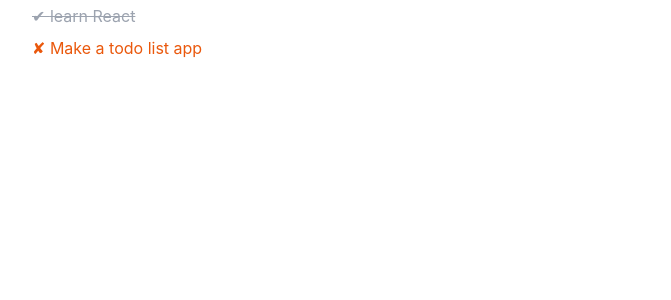
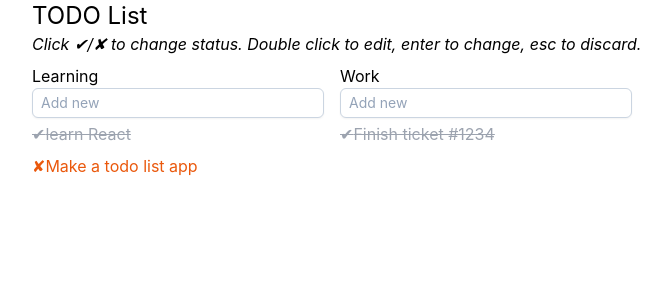
Before and after one commit to linhx/react-todolist, a React (Create React App) app: page / in a window 1280 px wide. Shown: the top 300 px of the page, without its empty margins (0-671 px from the left). Built offline with nearby package versions, Linux system fonts and the light colour scheme.

Commit message:
styling; add new todo;

```diff
--- a/src/App.css
+++ b/src/App.css
@@ -27,3 +27,7 @@
     transform: rotate(360deg);
   }
 }
+
+.input {
+  @apply w-full px-2 py-1 bg-white border shadow-sm border-slate-300 placeholder-slate-400 focus:outline-none focus:border-sky-500 focus:ring-sky-500 rounded-md sm:text-sm focus:ring-1;
+}
--- a/src/App.js
+++ b/src/App.js
@@ -6,6 +6,7 @@
   const [todoLists, setTodoLists] = useState([
     {
       id: 1,
+      name: 'Learning',
       todos: [
         {
           id: 1,
@@ -16,6 +17,17 @@
           id: 2,
           isComplete: false,
           content: 'Make a todo list app'
+        }
+      ]
+    },
+    {
+      id: 2,
+      name: 'Work',
+      todos: [
+        {
+          id: 3,
+          isComplete: true,
+          content: 'Finish ticket #1234'
         }
       ]
     }
@@ -29,15 +41,31 @@
     todo.content = content;
     setTodoLists(todoLists.slice());
   }
+  const addTodo = (todoList, content) => {
+    todoList.todos.unshift({
+      id: new Date(),
+      isComplete: false,
+      content
+    });
+    setTodoLists(todoLists.slice());
+  }
 
   const todoListComp = todoLists.map(todoList => <TodoList
     key={todoList.id}
+    name={todoList.name}
     todos={todoList.todos}
     changeState={changeState}
-    changeContent={changeContent} />);
+    changeContent={changeContent}
+    add={(content) => addTodo(todoList, content)} />);
   return (
     <div className="App max-w-8xl mx-auto px-4 sm:px-6 md:px-8">
-      {todoListComp}
+      <div className="pb-2">
+        <h4 className='text-2xl'>TODO List</h4>
+        <i>Click ✔/✘ to change status. Double click to edit, enter to change, esc to discard.</i>
+      </div>
+      <div className='grid grid-cols-4 gap-4'>
+        {todoListComp}
+      </div>
     </div>
   );
 }
--- a/src/components/Status.js
+++ b/src/components/Status.js
@@ -1,9 +1,10 @@
 function Status({
   isComplete,
-  onClick
+  onClick,
+  className
 }) {
   const label = isComplete ? '✔ ' : '✘ '
-  return <span className="cursor-pointer" onClick={() => onClick(!isComplete)}>{label}</span>
+  return <span className={className + ' cursor-pointer select-none'} onClick={() => onClick(!isComplete)}>{label}</span>
 }
 
 export default Status;
--- a/src/components/TodoContent.js
+++ b/src/components/TodoContent.js
@@ -2,7 +2,8 @@
 
 function TodoContent({
   content,
-  onChange
+  onChange,
+  className
 }) {
   const [isEdit, setIsEdit] = useState(false);
   const textInput = useRef(null);
@@ -37,13 +38,14 @@
   }
 
   if (isEdit) {
-    return <input ref={textInput}
-      className="px-2 py-1 bg-white border shadow-sm border-slate-300 placeholder-slate-400 focus:outline-none focus:border-sky-500 focus:ring-sky-500 rounded-md sm:text-sm focus:ring-1"
+    return <input
+      ref={textInput}
+      className={className + ' input no-underline'}
       value={cloneContent}
       onChange={(e) => {setCloneContent(e.target.value)}}
       onKeyDown={onKeyDown} />
   } else {
-    return <span className="cursor-pointer" onDoubleClick={startEdit}>{content}</span>
+    return <span className={className + ' cursor-pointer text-ellipsis overflow-hidden'} onDoubleClick={startEdit}>{content}</span>
   }
 }
 
--- a/src/components/TodoItem.js
+++ b/src/components/TodoItem.js
@@ -7,12 +7,11 @@
   changeState,
   onChangeContent
 }) {
-  let className = 'todo-item py-1';
-  className += isComplete ? ' line-through text-gray-400' : ' text-orange-600';
+  const className = isComplete ? ' line-through text-gray-400' : ' text-orange-600';
   return (
-    <div className={className}>
-      <Status isComplete={isComplete} onClick={changeState} />
-      <TodoContent content={content} onChange={onChangeContent} />
+    <div className='todo-item py-1 flex'>
+      <Status className={className} isComplete={isComplete} onClick={changeState} />
+      <TodoContent className={className} content={content} onChange={onChangeContent} />
     </div>
   );
 }
--- a/src/components/TodoList.js
+++ b/src/components/TodoList.js
@@ -1,19 +1,40 @@
 import TodoItem from "./TodoItem";
 
-function TodoList({ todos, changeState, changeContent }) {
+function TodoList({
+  name,
+  todos,
+  changeState,
+  changeContent,
+  add,
+  className
+}) {
   const todoItems = todos.map(todo => {
     return (
-      <TodoItem key={todo.id}
+      <div key={todo.id}>
+        <TodoItem
           isComplete={todo.isComplete}
           content={todo.content}
           changeState={(state) => changeState(todo, state)}
           onChangeContent={(content) => changeContent(todo, content)}
         />
+      </div>
     );
   });
 
+  const onKeyDown = (e) => {
+    if (e.key === 'Enter') {
+      add(e.target.value);
+      e.target.value = '';
+      return;
+    }
+  }
+
   return (
+    <div className={className}>
       <div>
+        <h5>{name}</h5>
+        <input className="input" placeholder="Add new" onKeyDown={onKeyDown} />
+      </div>
       {todoItems}
     </div>
   );
```
Lines whose indentation alone changed are shown as unchanged.
